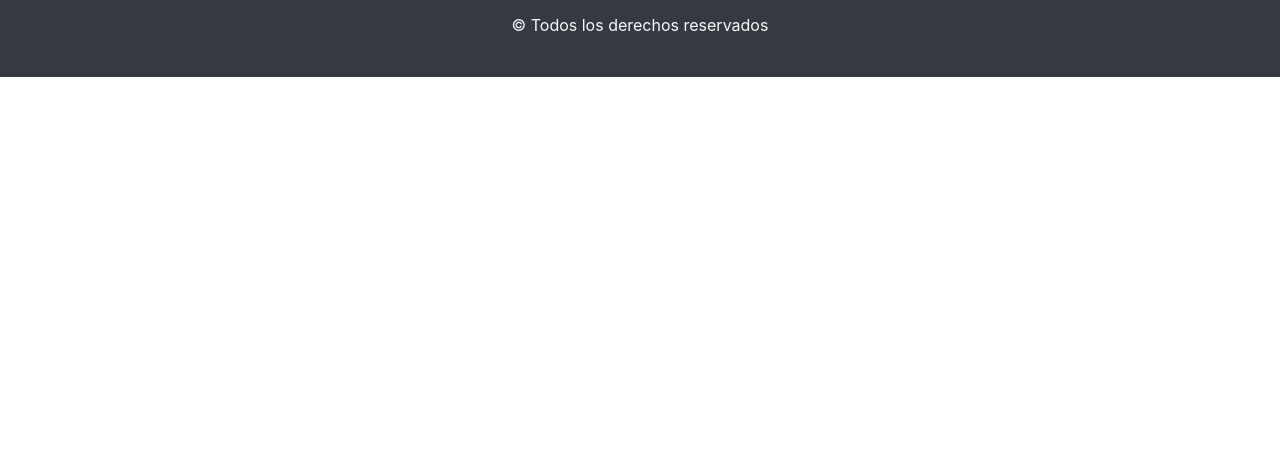
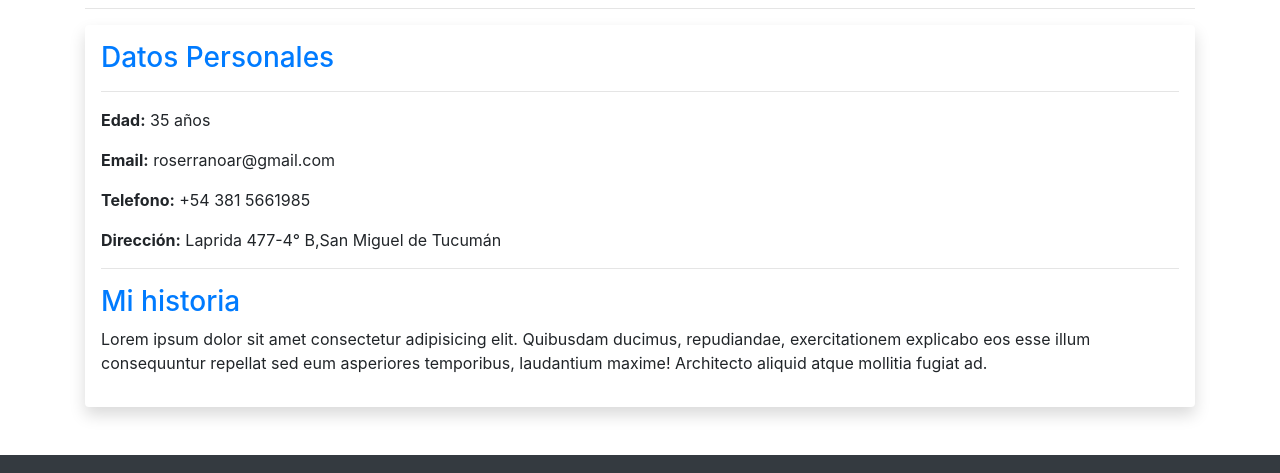
Before and after one commit to rserrano20/rserrano20, a plain HTML site: page index.html in a window 1280 px wide. Shown: the part 497-970 px from the top of the page. Before the commit the page ends 800 px from the top, so only its background shows below. Drawn offline with nearby package versions, Linux system fonts and the light colour scheme.

Commit message:
se agrego la seccion sobre mi con datos personales

```diff
--- a/index.html
+++ b/index.html
@@ -48,8 +48,23 @@
             <img src="img/foto.jpg" alt="Rosario Serrano"  width="150px">
             <h3>Serrano Rosario</h3>
             <p class="lead">Software developer</p>
+        </div>
+    </section>
+    <section class="container">
+        <h2 class="display-4 text-center my-4" id="sobreMi">Sobre mi</h2>
+        <hr>
+        <article class="shadow p-3 mb-5 bg-white rounded">
+            <h3 class="text-primary">Datos Personales</h3>
+            <hr>
+            <p><strong>Edad:</strong> 35 años</p>
+            <p><strong>Email:</strong> roserranoar@gmail.com</p>
+            <p><strong>Telefono:</strong> +54 381 5661985</p>
+            <p><strong>Dirección:</strong> Laprida 477-4° B,San Miguel de Tucumán</p>
+            <hr>
+            <h3 class="text-primary">Mi historia</h3>
+            <p>Lorem ipsum dolor sit amet consectetur adipisicing elit. Quibusdam ducimus, repudiandae, exercitationem explicabo eos esse illum consequuntur repellat sed eum asperiores temporibus, laudantium maxime! Architecto aliquid atque mollitia fugiat ad.</p>
 
-        </div>
+        </article>
     </section>
     <footer class=" bg-dark text-light py-4">
         <div class="container text-center">
```
